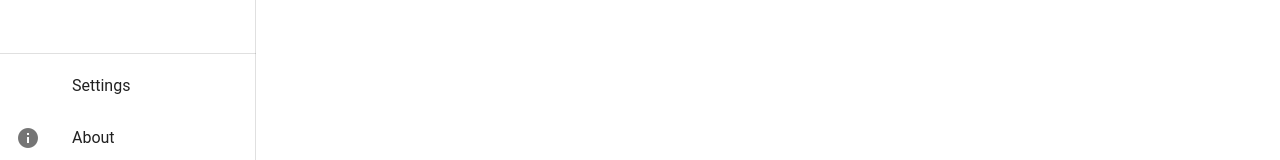
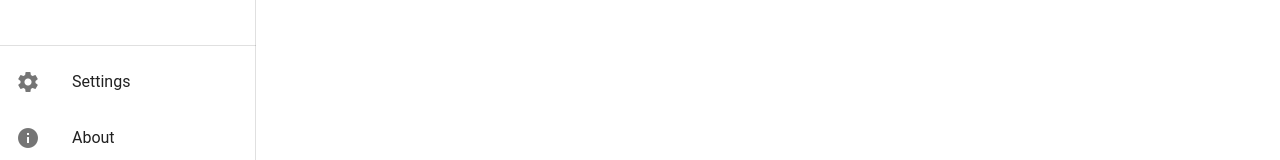
Before and after one commit to szczurzy-torpedowiec/faceshield, a Vue app: page /settings in a window 1280 px wide. Shown: the part 626-786 px from the top of the page. Built offline with nearby package versions, Linux system fonts and the light colour scheme; a small style sheet from the web is missing.

Commit message:
Update dependencies

```diff
--- a/src/renderer/App.vue
+++ b/src/renderer/App.vue
@@ -38,7 +38,7 @@
         <v-list>
           <v-list-item to="/settings">
             <v-list-item-icon>
-              <v-icon>mdi-settings</v-icon>
+              <v-icon>mdi-cog</v-icon>
             </v-list-item-icon>
             <v-list-item-title>
               Settings
```
Also changed, not shown: package.json (+5 -5 lines), 1 other file (tests, documents, lock files or other folders).
